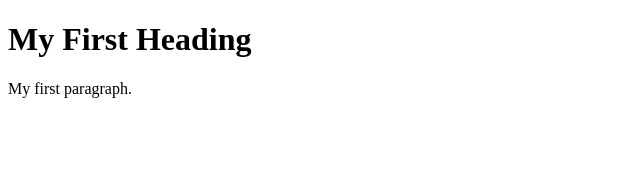
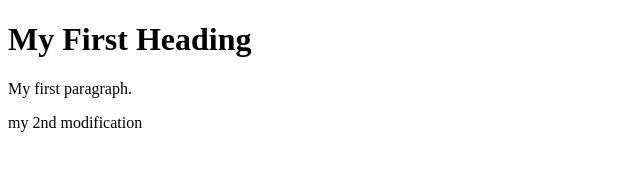
Before and after one commit to TharinduPamod/testRepo2, a plain HTML site: page index.html in a window 1280 px wide. Shown: the whole page, without its empty margins (0-640 px from the left). Drawn offline with Linux system fonts and the light colour scheme.

Commit message:
my 2nd modification

```diff
--- a/index.html
+++ b/index.html
@@ -5,5 +5,7 @@
 <h1>My First Heading</h1>
 <p>My first paragraph.</p>
 
+<p> my 2nd modification <p>
+
 </body>
 </html>
```
